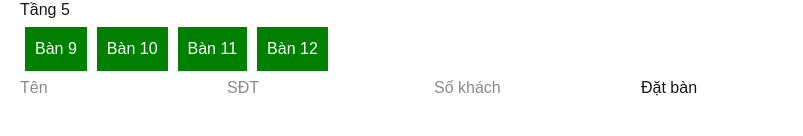
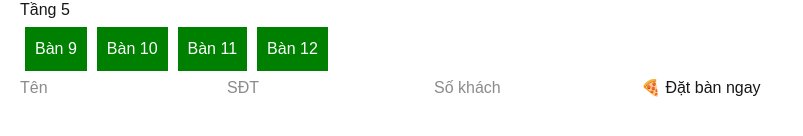
Before and after one commit to dejavuhousehalong-source/GoongPizza, a Next.js app: page / in a window 1280 px wide. Shown: the part 188-324 px from the top of the page, without its empty margins (0-803 px from the left). Built offline with nearby package versions, Linux system fonts and the light colour scheme.

Commit message:
Update page.js

```diff
--- a/app/page.js
+++ b/app/page.js
@@ -104,7 +104,9 @@ export default function Home() {
   placeholder="Số khách"
   onChange={e => setGuests(e.target.value)}
 />
-      <button onClick={handleBooking}>Đặt bàn</button>
+      <button className="btn-book" onClick={handleBooking}>
+  🍕 Đặt bàn ngay
+</button>
     </div>
   )
 }
```
